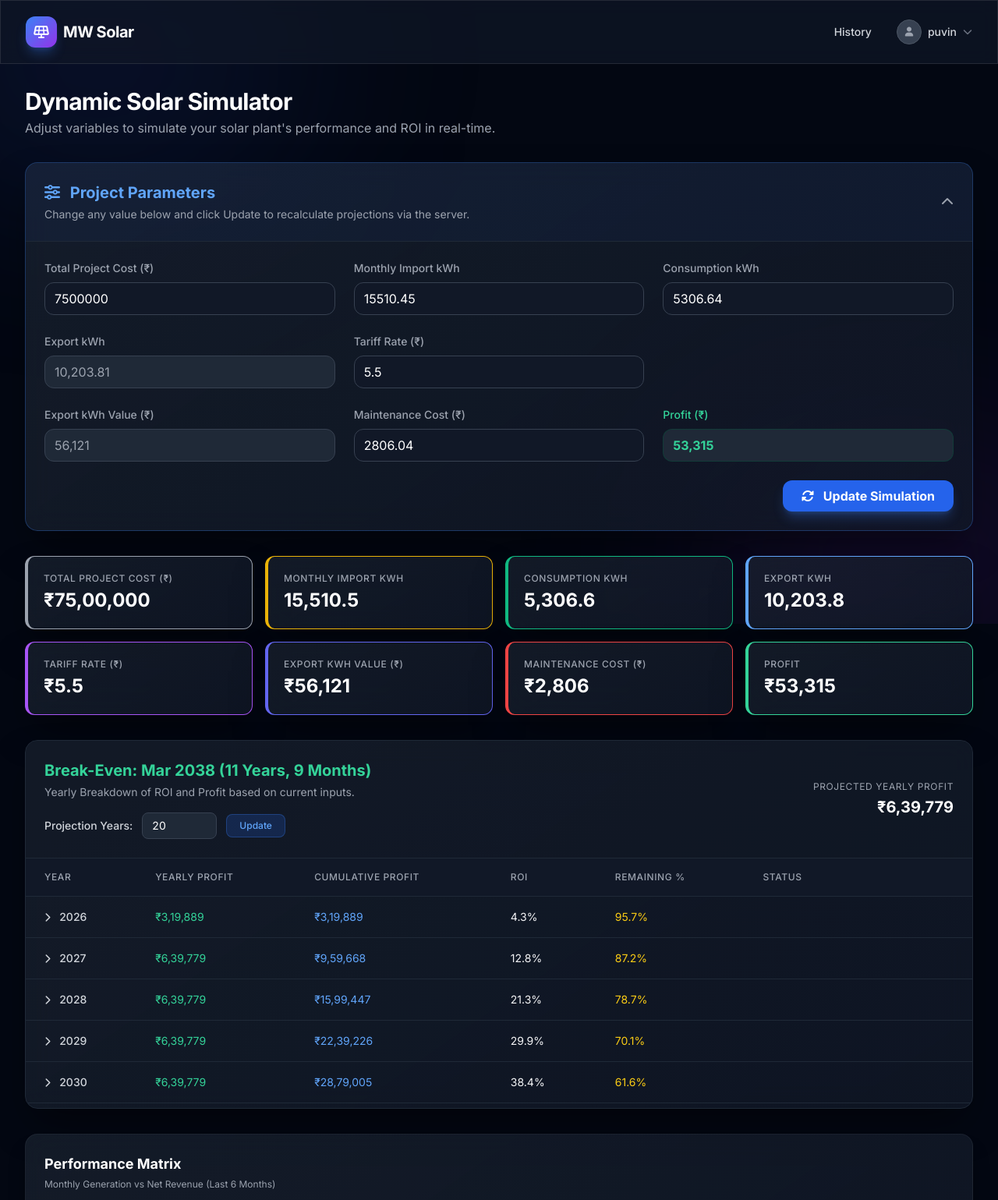
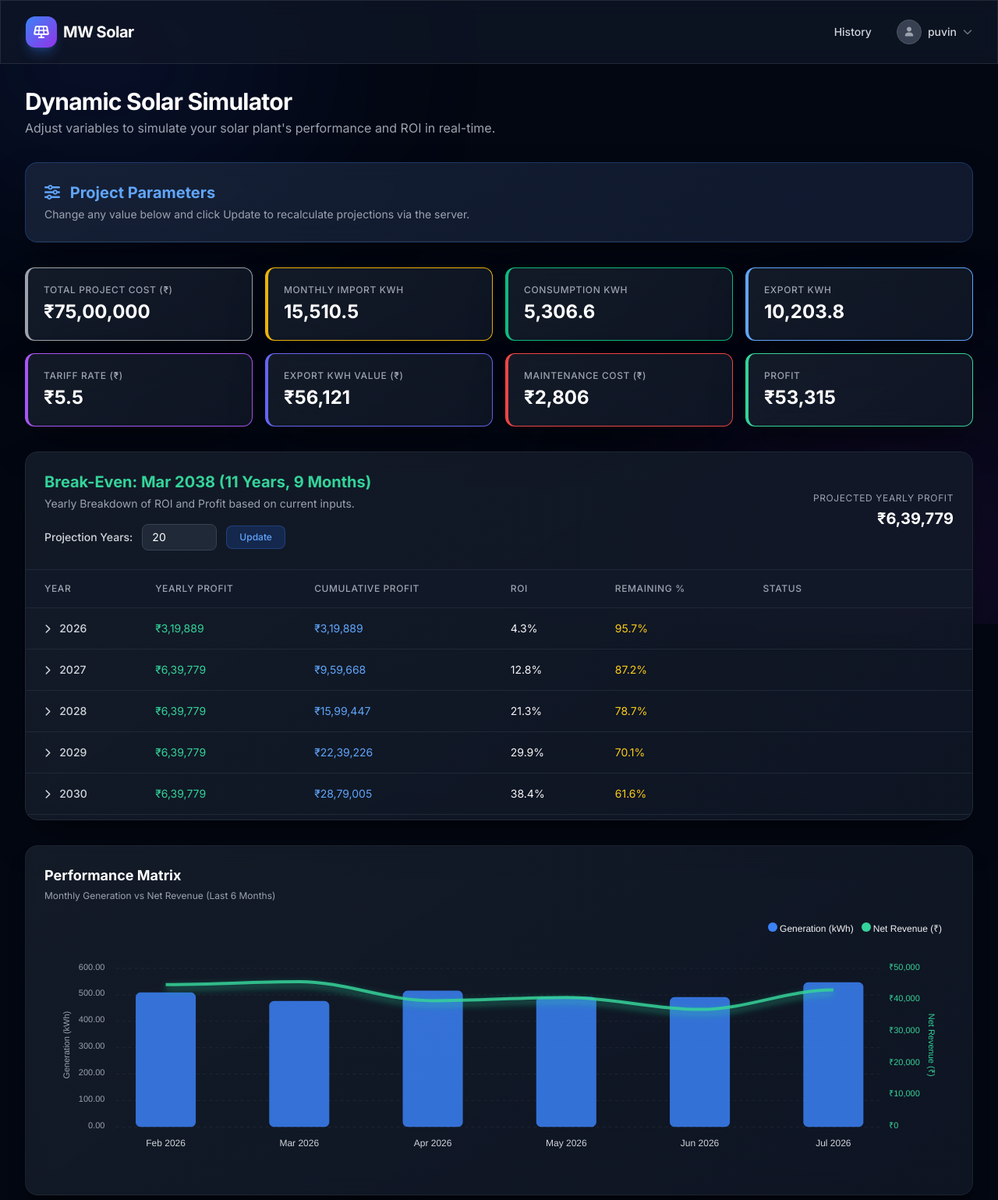
Before and after one commit to puvinpks003-bot/mw_solar_2, a Django app: page /dashboard/ in a window 1280 px wide. Shown: the top 1539 px of the page at 78% size. Run offline with Django 5.2, Linux system fonts and the light colour scheme; a user stored in the database is signed in; data comes from the database, SQL or seed files in the repository; some libraries are stand-ins or nearby versions.

Commit message:
Update dashboard.html

```diff
--- a/templates/solar/dashboard.html
+++ b/templates/solar/dashboard.html
@@ -14,7 +14,7 @@
 
     <!-- Unified Inputs Panel (Python Driven) -->
     <div x-data="{
-          isParamsOpen: true,
+          isParamsOpen: $persist(true).as('mw_solar_params_open'),
           monthlyGen: {{ sim_monthly_gen|default:0|floatformat:'-2' }},
           ownUsage: {{ sim_own_usage|default:0|floatformat:'-2' }},
           tariffRate: {{ sim_tariff_rate|default:0|floatformat:'-2' }},
@@ -38,7 +38,7 @@
                   hx-trigger="submit"
                   hx-target="#dashboard-wrapper"
                   hx-select="#dashboard-wrapper"
-                  hx-swap="outerHTML"
+                  hx-swap="outerHTML show:window:top"
                   hx-push-url="true">
                 <div class="grid grid-cols-1 sm:grid-cols-2 lg:grid-cols-3 gap-6 mb-6">
                     <!-- Inputs -->
@@ -94,7 +94,7 @@
     </div>
 
     <!-- 7 KPI Cards for Simulator Results -->
-    <div class="grid grid-cols-1 sm:grid-cols-2 md:grid-cols-3 lg:grid-cols-4 gap-4 mb-8">
+    <div id="kpi-cards" class="grid grid-cols-1 sm:grid-cols-2 md:grid-cols-3 lg:grid-cols-4 gap-4 mb-8">
         <div class="glass-card rounded-xl p-5 border-l-4 border-gray-400">
             <p class="text-xs font-medium text-gray-400 uppercase tracking-wider mb-1">Total Project Cost (₹)</p>
             <h3 class="text-2xl font-bold text-white">₹<span x-text="formatCurrency({{ sim_project_cost }})"></span></h3>
@@ -135,7 +135,7 @@
     </div>
 
     <!-- Live Year-Wise Table and Break-Even -->
-    <div class="glass-card rounded-2xl overflow-hidden mb-8 border border-gray-800">
+    <div id="break-even-card" class="glass-card rounded-2xl overflow-hidden mb-8 border border-gray-800">
         <div class="p-6 border-b border-gray-800 flex justify-between items-center bg-gray-900/30">
             <div>
                 <h3 class="text-xl font-bold text-emerald-400">Break-Even: {{ sim_break_even_text }}</h3>
@@ -144,7 +144,17 @@
                 <div class="mt-4 flex items-center gap-3" x-data="{ years: {{ projection_years|default:20 }} }">
                     <label class="text-sm text-gray-300 font-medium">Projection Years:</label>
                     <input type="number" x-model="years" min="{{ min_projection_years }}" class="bg-gray-800 text-white rounded-lg px-3 py-1.5 w-24 text-sm border border-gray-700 focus:border-blue-500 focus:ring-1 focus:ring-blue-500 outline-none transition-all">
-                    <button @click="document.getElementById('sim-form').insertAdjacentHTML('beforeend', `<input type=\'hidden\' name=\'projection_years\' value=\'${years}\'>`); document.getElementById('sim-form').dispatchEvent(new Event('submit', { cancelable: true, bubbles: true }));" class="bg-blue-600/20 hover:bg-blue-600/40 text-blue-400 border border-blue-500/30 text-xs px-4 py-1.5 rounded-lg transition-colors font-medium">Update</button>
+                    <form hx-get="{% url 'dashboard' %}"
+                          hx-include="#sim-form"
+                          hx-target="#dashboard-wrapper"
+                          hx-select="#dashboard-wrapper"
+                          hx-swap="outerHTML"
+                          hx-on::before-request="window.savedScroll = window.scrollY; document.body.style.overflowAnchor = 'none'; document.body.style.minHeight = document.body.clientHeight + 'px';"
+                          hx-on::after-swap="window.scrollTo(0, window.savedScroll); setTimeout(() => { document.body.style.minHeight = ''; document.body.style.overflowAnchor = ''; }, 50);"
+                          class="inline-block m-0 p-0 flex items-center">
+                        <input type="hidden" name="projection_years" :value="years">
+                        <button type="submit" class="bg-blue-600/20 hover:bg-blue-600/40 text-blue-400 border border-blue-500/30 text-xs px-4 py-1.5 rounded-lg transition-colors font-medium">Update</button>
+                    </form>
                     <span class="text-xs text-gray-500 ml-2" x-show="years < {{ min_projection_years }}">Minimum: {{ min_projection_years }} (Investment Recovered)</span>
                 </div>
             </div>
@@ -238,14 +248,17 @@
 
     <!-- Simulation History Table -->
     {% if simulation_history %}
-    <div id="simulation-history-widget" x-data="{ deleteModalOpen: false, deleteUrl: '', deleteId: '', isDeleting: false }" @open-delete-modal.window="deleteModalOpen = true; deleteUrl = $event.detail.url; deleteId = $event.detail.id" class="glass-card rounded-2xl overflow-hidden mb-8 border border-gray-800">
-        <div class="p-6 border-b border-gray-800 flex justify-between items-center bg-gray-900/30">
+    <div id="simulation-history-widget" x-data="{ isHistoryOpen: true, deleteModalOpen: false, deleteUrl: '', deleteId: '', isDeleting: false }" @open-delete-modal.window="deleteModalOpen = true; deleteUrl = $event.detail.url; deleteId = $event.detail.id" class="glass-card rounded-2xl overflow-hidden mb-8 border border-gray-800">
+        <div class="p-6 border-b border-gray-800 flex justify-between items-center bg-gray-900/30 cursor-pointer hover:bg-gray-800/40 transition-colors" @click="isHistoryOpen = !isHistoryOpen">
             <div>
                 <h3 class="text-xl font-bold text-blue-400"><i class="fa-solid fa-clock-rotate-left mr-2"></i> Simulation History</h3>
                 <p class="text-sm text-gray-400 mt-1">Your recent calculations. Click View to restore past parameters.</p>
             </div>
+            <div>
+                <i class="fa-solid text-gray-400 transition-transform" :class="isHistoryOpen ? 'fa-chevron-up' : 'fa-chevron-down'"></i>
+            </div>
         </div>
-        <div class="overflow-x-auto">
+        <div x-show="isHistoryOpen" x-transition class="overflow-x-auto">
             <table class="w-full text-left border-collapse">
                 <thead class="bg-gray-900">
                     <tr class="text-gray-400 text-xs uppercase tracking-wider border-b border-gray-800">
@@ -269,14 +282,8 @@
                                 <div class="flex items-center justify-center gap-2">
                                     <a href="{% url 'dashboard' %}?project_cost={{ h.sim_project_cost|stringformat:'.0f' }}&monthly_gen={{ h.sim_monthly_gen|stringformat:'.2f' }}&own_usage={{ h.sim_own_usage|stringformat:'.2f' }}&tariff_rate={{ h.sim_tariff_rate|stringformat:'.2f' }}&maint_val={{ h.sim_maint_val|stringformat:'.2f' }}&tax_pct={{ h.sim_tax_pct|stringformat:'.2f' }}&view_only=1"
                                        class="inline-flex items-center gap-1.5 px-3 py-1.5 rounded-lg bg-blue-500/10 text-blue-400 hover:bg-blue-500/20 hover:text-blue-300 transition-all border border-blue-500/20 font-medium text-xs shadow-sm"
-                                       hx-get="{% url 'dashboard' %}?project_cost={{ h.sim_project_cost|stringformat:'.0f' }}&monthly_gen={{ h.sim_monthly_gen|stringformat:'.2f' }}&own_usage={{ h.sim_own_usage|stringformat:'.2f' }}&tariff_rate={{ h.sim_tariff_rate|stringformat:'.2f' }}&maint_val={{ h.sim_maint_val|stringformat:'.2f' }}&tax_pct={{ h.sim_tax_pct|stringformat:'.2f' }}&view_only=1"
-                                       hx-target="#dashboard-wrapper"
-                                       hx-select="#dashboard-wrapper"
-                                       hx-swap="outerHTML"
-                                       hx-push-url="true"
-                                       onclick="window.scrollTo({ top: 0, behavior: 'smooth' });"
                                        title="Load this projection into Dashboard">
-                                        <i class="fa-solid fa-chart-line"></i> Load
+                                        <i class="fa-solid fa-chart-line"></i> View
                                     </a>
                                     <!-- <button type="button"
                                             onclick="window.dispatchEvent(new CustomEvent('open-delete-modal', { detail: { url: '{% url 'delete_calculation' h.id %}', id: '{{ h.id }}' } }))"
@@ -285,7 +292,6 @@
                                         <i class="fa-solid fa-trash-can text-sm"></i>
                                     </button> -->
                                 </div>
-
                             </td>
                         </tr>
                     {% endfor %}
@@ -582,4 +588,5 @@
         }
     }
 </script>
+
 {% endblock %}
```
